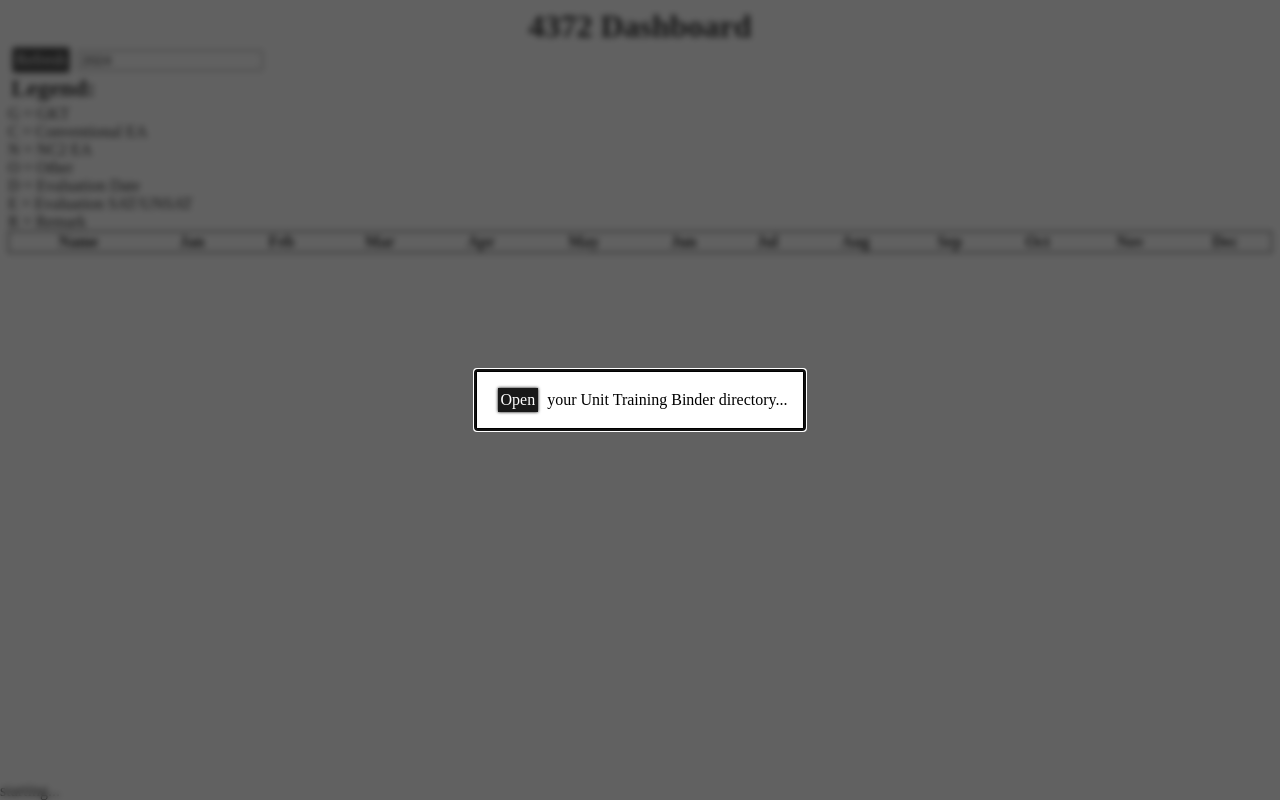
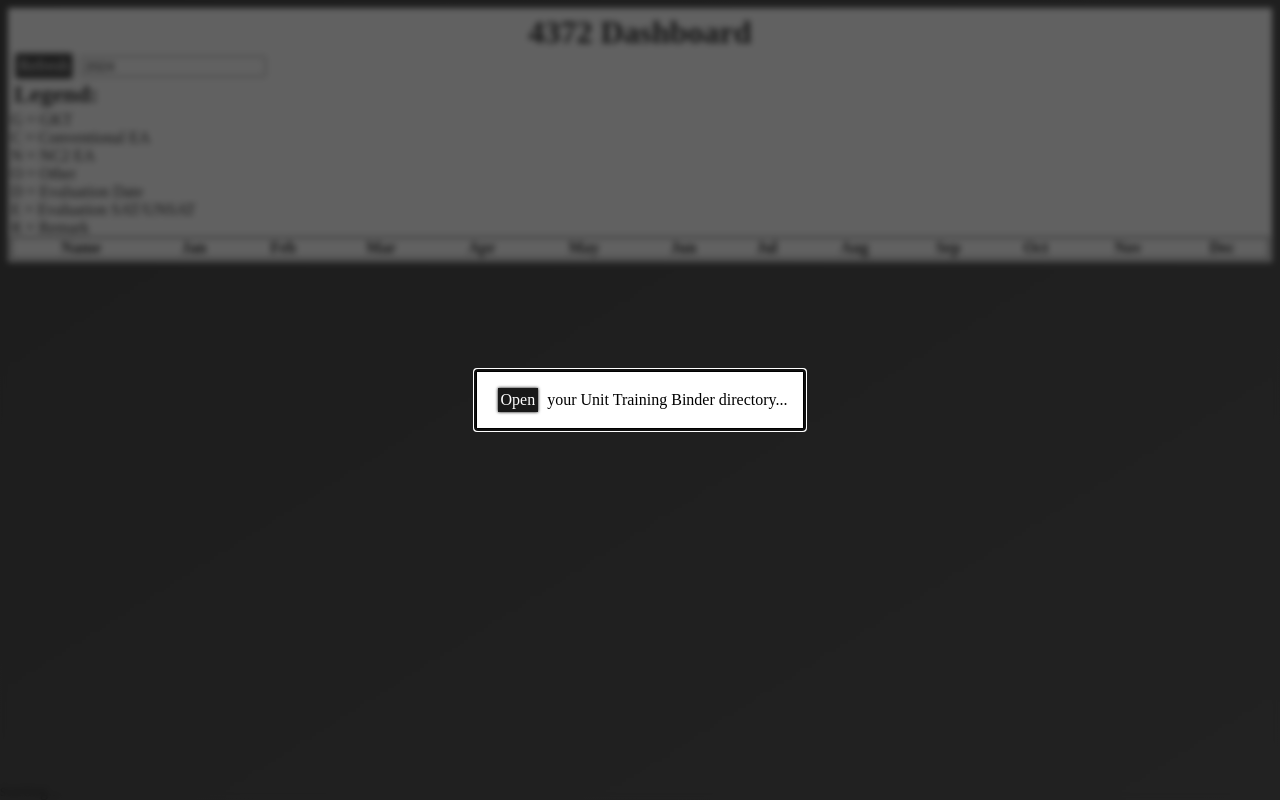
Before and after one commit to uraikus/4372, a plain HTML site: page 4372-Dashboard.html in a window 1280 px wide. Drawn offline with Linux system fonts and the light colour scheme.

Commit message:
Add files via upload

```diff
--- a/4372-Dashboard.html
+++ b/4372-Dashboard.html
@@ -121,6 +121,15 @@
     background-color: rgba(30, 30, 30, .7);
     backdrop-filter: blur(3px);
    }
+   body {
+    background: linear-gradient(to bottom right, rgb(25, 25, 25), rgb(45, 45, 45)) fixed;
+   }
+   main {
+    background-color: white;
+    max-width: 1500px;
+    margin: auto;
+    padding: 3px;
+   }
    h1, h2 {
     padding: 0;
     margin: 3px;
@@ -159,10 +168,12 @@
     bottom: 0;
     left: 0;
    }
+   @media print {body {background: white;}}
   </style>
  </head>
  <body>
   <dialog><btn onclick="openBinder()">Open</btn> your Unit Training Binder directory...</dialog>
+  <main>
   <h1 style="text-align: center;">4372 Dashboard</h1>
   <btn onclick="refresh()">Refresh</btn>
   <input id="year" placeholder="Year..." onchange="loadYear(this.value)">
@@ -179,6 +190,7 @@
   <table id="4372">
     <tr><th>Name</th><th>Jan</th><th>Feb</th><th>Mar</th><th>Apr</th><th>May</th><th>Jun</th><th>Jul</th><th>Aug</th><th>Sep</th><th>Oct</th><th>Nov</th><th>Dec</th></tr>
   </table>
+  </main>
   <div id="status">starting...</div>
  </body>
 </html>
```
